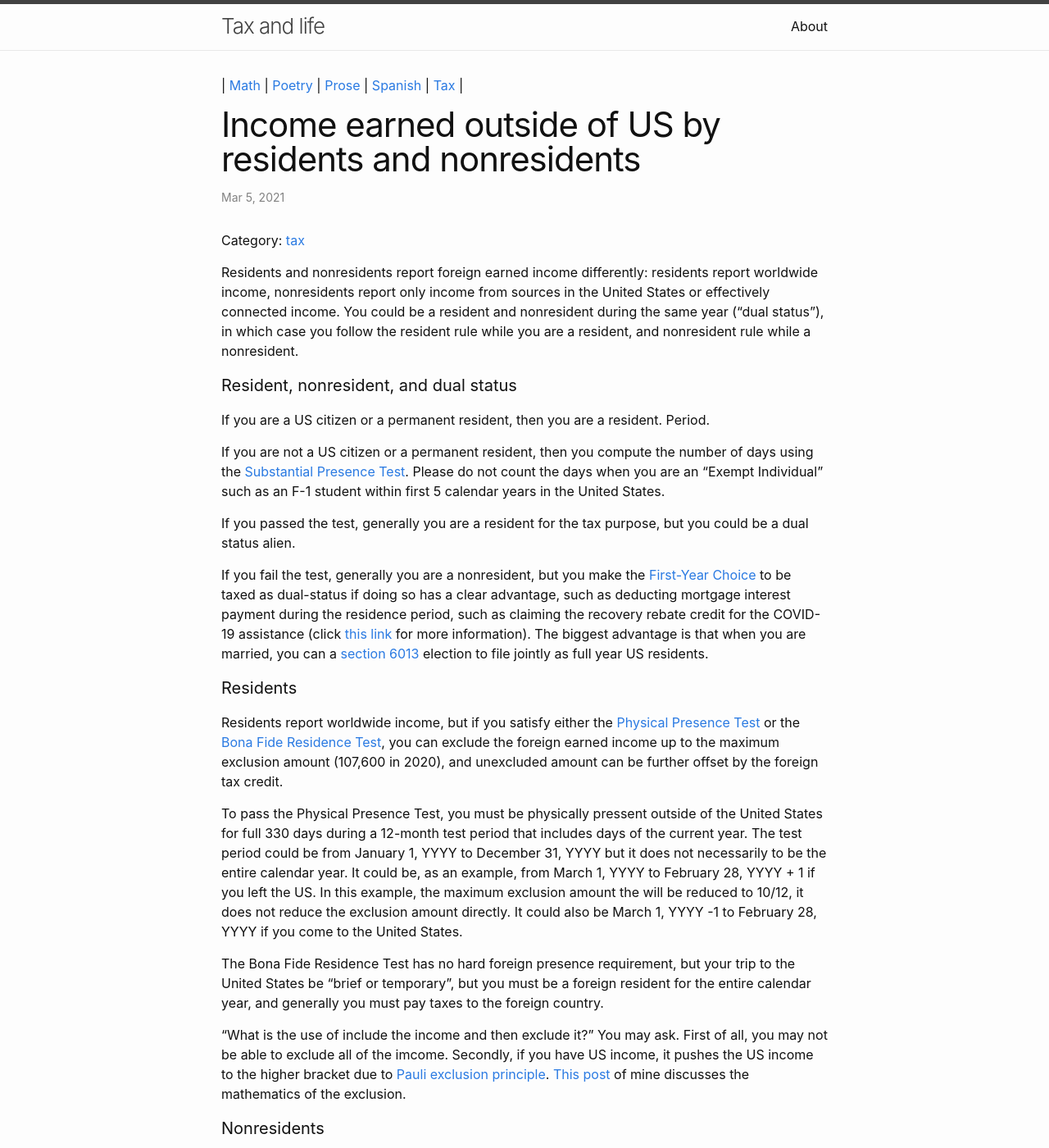
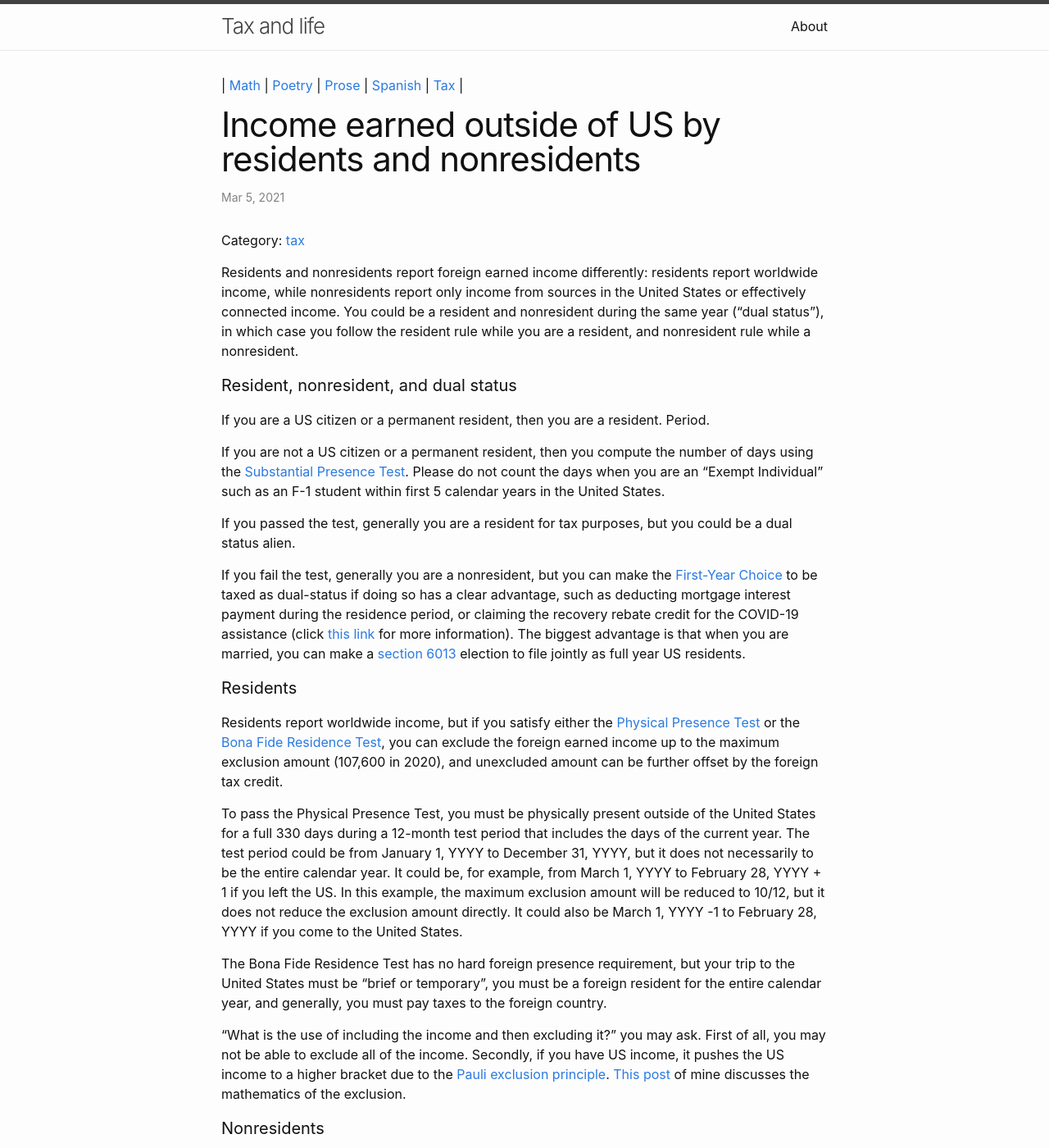
Before and after one commit to michaelxwang/michaelxwang.github.io, a Jekyll site: the page built from _posts/2021-03-05-wage-earned-abroad.md, in a window 1280 px wide and 1400 px high. Shown: the whole window at 82% size. Built offline with Jekyll 4.4.1, drawn with Linux system fonts in a browser that asks for light colours; some of the changed text lies outside the part shown.

Commit message:
proof read

```diff
--- a/_posts/2021-03-05-wage-earned-abroad.md
+++ b/_posts/2021-03-05-wage-earned-abroad.md
@@ -5,7 +5,7 @@
 - tax
 ---
 
-Residents and nonresidents report foreign earned income differently: residents report worldwide income, nonresidents report only income
+Residents and nonresidents report foreign earned income differently: residents report worldwide income, while nonresidents report only income
 from sources in the United States or effectively connected income. You could be a resident and nonresident during the same year ("dual status"), in which case you follow
 the resident rule while you are a resident, and nonresident rule while a nonresident.
 
@@ -16,33 +16,33 @@
 If you are not a US citizen or a permanent resident, then you compute the number of days using the [Substantial Presence Test][substantial]. Please do not
 count the days when you are an "Exempt Individual" such as an F-1 student within first 5 calendar years in the United States.
 
-If you passed the test, generally you are a resident for the tax purpose, but you could be a dual status alien.
+If you passed the test, generally you are a resident for tax purposes, but you could be a dual status alien.
 
-If you fail the test, generally you are a nonresident, but you make the [First-Year Choice][first-year] to be taxed as dual-status if doing so has a clear advantage, such as deducting mortgage interest payment
-during the residence period, such as claiming the recovery rebate credit for the COVID-19 assistance (click [this link][dual-rrc] for more information). The biggest advantage is that
-when you are married, you can a [section 6013][6013] election to file jointly as full year US residents.
+If you fail the test, generally you are a nonresident, but you can make the [First-Year Choice][first-year] to be taxed as dual-status if doing so has a clear advantage, such as deducting mortgage interest payment
+during the residence period, or claiming the recovery rebate credit for the COVID-19 assistance (click [this link][dual-rrc] for more information). The biggest advantage is that
+when you are married, you can make a [section 6013][6013] election to file jointly as full year US residents.
 
 #### Residents
 
 Residents report worldwide income, but if you satisfy either the [Physical Presence Test][physical] or the [Bona Fide Residence Test][bona fide], you can exclude the foreign earned income up to the maximum
 exclusion amount (107,600 in 2020), and unexcluded amount can be further offset by the foreign tax credit.
 
-To pass the Physical Presence Test, you must be physically pressent outside of the United States for full 330 days during a 12-month test period that includes days of the current year. The test period could
-be from January 1, YYYY to December 31, YYYY but it does not necessarily to be the entire calendar year. It could be, as an example, from March 1, YYYY to February 28, YYYY + 1 if you left the US. In this example, the
-maximum exclusion amount the will be reduced to 10/12, it does not reduce the exclusion amount directly. It could also be March 1, YYYY -1 to February 28, YYYY if you come to the United States.
+To pass the Physical Presence Test, you must be physically present outside of the United States for a full 330 days during a 12-month test period that includes the days of the current year. The test period could
+be from January 1, YYYY to December 31, YYYY, but it does not necessarily to be the entire calendar year. It could be, for example, from March 1, YYYY to February 28, YYYY + 1 if you left the US. In this example, the
+maximum exclusion amount will be reduced to 10/12, but it does not reduce the exclusion amount directly. It could also be March 1, YYYY -1 to February 28, YYYY if you come to the United States.
 
 The Bona Fide Residence Test has no hard foreign presence requirement,
-but your trip to the United States be "brief or temporary", but you
-must be a foreign resident for the entire calendar year, and generally
+but your trip to the United States must be "brief or temporary", you
+must be a foreign resident for the entire calendar year, and generally,
 you must pay taxes to the foreign country.
 
-"What is the use of include the income and then exclude it?" You may ask. First of all, you may not be able to exclude all of the imcome. Secondly, if you have US income, it pushes
-the US income to the higher bracket due to [Pauli exclusion principle][pauli]. [This post][exclusion-math] of mine discusses the mathematics of the exclusion.
+"What is the use of including the income and then excluding it?" you may ask. First of all, you may not be able to exclude all of the income. Secondly, if you have US income, it pushes
+the US income to a higher bracket due to the [Pauli exclusion principle][pauli]. [This post][exclusion-math] of mine discusses the mathematics of the exclusion.
 
 #### Nonresidents
 
-Nonresidents do not report income not from the US source. For example, [Xi Jinping][xi] does not file a nonresident return to the US reporting his wages. The ten thousand dollar question is: the
-wage paid by a US company while working in a foreign country is or is not an income from the US source? To answer this question, let us go to the authorities.
+Nonresidents do not report income that is not from a US source. For example, [Xi Jinping][xi] does not file a nonresident return to the US reporting his wages. The ten thousand dollar question is: is the
+wage paid by a US company while working in a foreign country income from a US source? To answer this question, let us go to the authorities.
 
 - U.S. Code
 
@@ -77,7 +77,7 @@
 > - That office or place of business is a material factor in producing the income, and
 > - The income is produced in the ordinary course of the trade or business carried on through that office or other fixed place of business.
 
-The three kinds of foreign source income are: (1) Rents; (2) Dividends; (3) Sale. The wage income is not included in the list.
+The three kinds of foreign source income are: (1) Rents, (2) Dividends, (3) Sale. The wage income is not included in the list.
 
 - IRS website
 
@@ -85,27 +85,27 @@
 
 > As a general rule, wages earned by nonresident aliens for services performed outside of the United States for any employer are foreign source income and therefore are not subject to reporting and withholding of U.S. federal income tax.
 
-- Opinions from other practioners
+- Opinions from other practitioners
 
-This practioner from Thomson Reuters says clearly:
+[This practitioner][thomson] from Thomson Reuters says clearly:
 
 > ... wages for work days outside the United States which are foreign-source income and not subject to U.S. tax.
 
-We should always take the opinions from other practioners (including mine) with a grain of salt, but in this case I believe the opinion is supported by the higher authorities.
+We should always take the opinions from other practitioners (including mine) with a grain of salt, but in this case I believe the opinion is supported by the higher authorities.
 
 #### State residency
 
-State residency rule is different from federal: if you live in a state when you are a resident.
-While each state has its own rules to determine residency, and California
+State residency rules are different from federal rules: if you live in the state then you are a resident of the state.
+While each state has its own rules to determine residency, California
 is most welcoming. That you left California does not necessarily mean
-you are not a resident, it depends if you intent to return
+you are not a resident; it depends on your intent to return
 ("domicile"). While intention is hard to measure, California kindly provides a safe
-habor rule: if you are outside of the California for 546 consecutive days, then
-you are permitted to consider yourself as a nonresident of California.
+harbor rule: if you are outside of California for 546 consecutive days, then
+you are permitted to consider yourself a nonresident of California.
 
-After reading about tax law, I come up with a conclusion that the law is more than a set of random sets of rules, it has its internal logic.
-If you breath American air, which may be sweet and free (as in freedom), but it is not free (as in free beer), you do not pay for each breath, but
-in the form of taxes. True that you also use the US resources when you work outside of the US, but pay it for the use, which goes to the revenue of a company who in turn pays taxes.
+After reading about tax law, I came to the conclusion that the law is more than a set of random rules. It has its own internal logic.
+If you breathe American air, which may be sweet and free (as in freedom) but not free (as in free beer), you do not pay for each breath except
+in the form of taxes.
 
 [substantial]: https://www.irs.gov/individuals/international-taxpayers/substantial-presence-test
 [first-year]: https://www.irs.gov/individuals/international-taxpayers/alien-tax-status-first-year-choice
```
Also changed, not shown: other parts of _posts/2021-03-05-wage-earned-abroad.md (+5 -5 lines).
